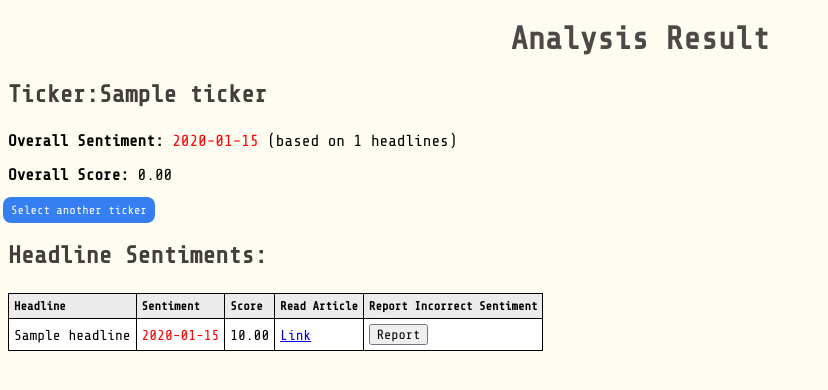
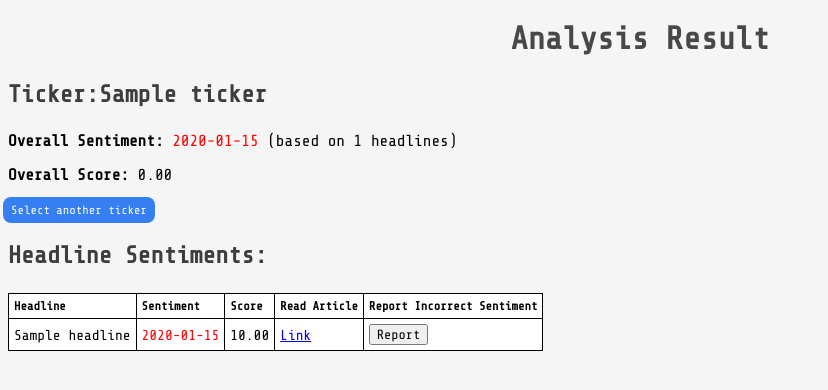
Before and after one commit to JackHast/project_4, a Flask app: template templates/result.html in a window 1280 px wide. Shown: the top 390 px of the page, without its empty margins (0-828 px from the left). Run offline with Flask 3, Linux system fonts and the light colour scheme; the template is opened without the code that fills it: most values are stand-ins (such as "Sample title", 1, 10 or a date in 2020); parts of the project's set-up code (start-up, migrations or seed data) failed here and were passed over.

Commit message:
minor change to css

```diff
--- a/app.py
+++ b/app.py
@@ -10,7 +10,7 @@
 from db_app import Correction, Session
 
 # Load the pre-trained sentiment analysis model
-model = load_model('positive_negative_model.h5')
+model = load_model('saved_model.h5')
 
 # Load the same tokenizer used for preprocessing text data / tokenizer will convert words to integers based on a frequency rank
 with open('tokenizer.json') as f:
--- a/static/style.css
+++ b/static/style.css
@@ -9,7 +9,7 @@
 }
 
 body {
-    background-color: rgb(255, 252, 241);
+    background-color: whitesmoke;
 }
 
 h1 {
@@ -110,7 +110,7 @@
 th {
     font-size: 12px;
     color: black;
-    background-color:rgb(236, 235, 235);
+    background-color:white;
 }
 
 td {
```
